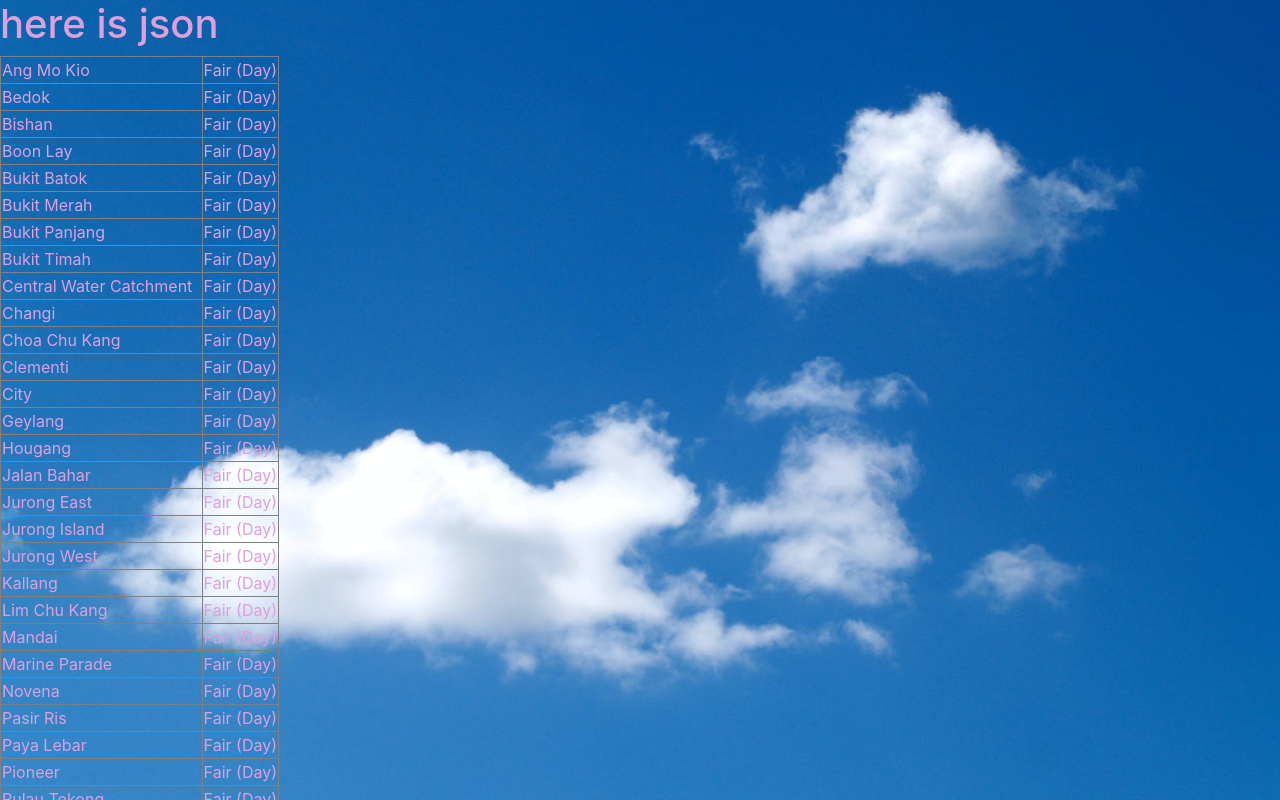
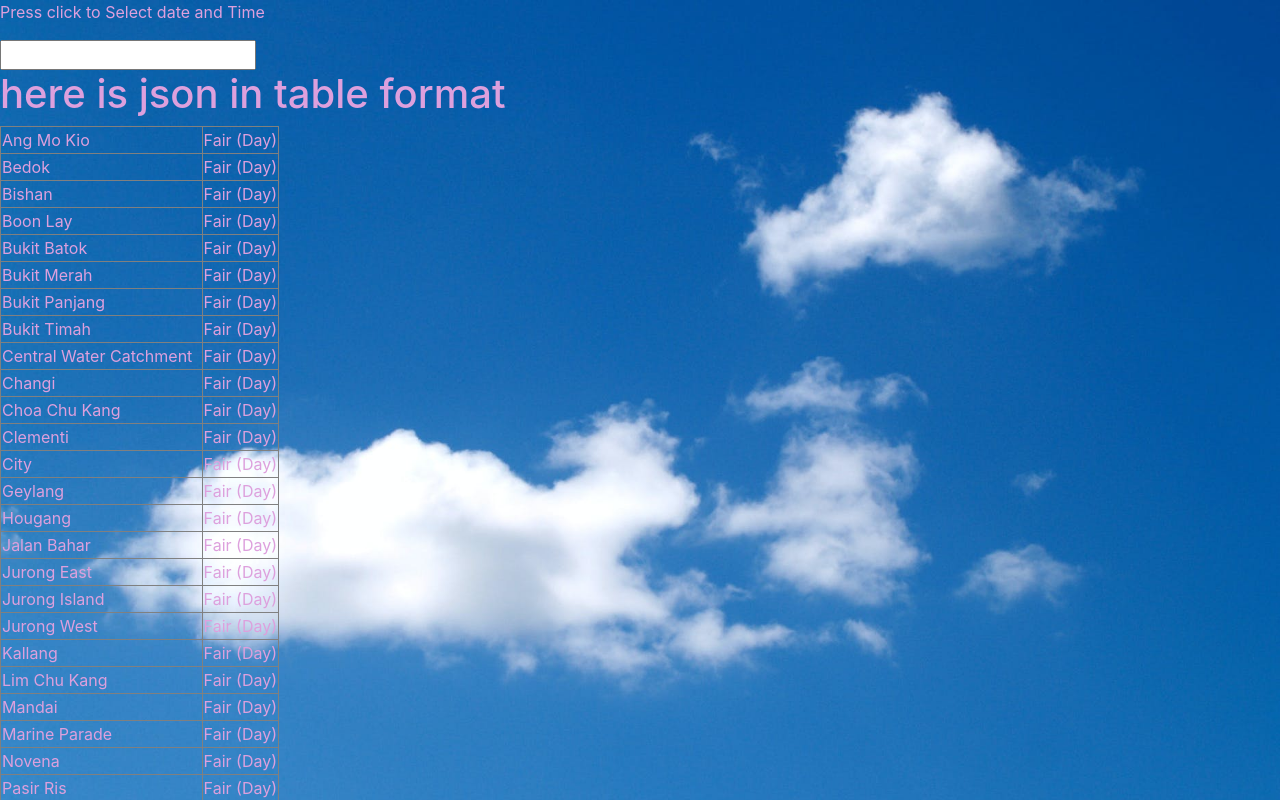
Before and after one commit to psjoshi20/Weather-Forecast-and-Traffic-React--App, a React (Create React App) app: page / in a window 1280 px wide. Shown: the top 800 px of the page. Built offline with nearby package versions, Linux system fonts and the light colour scheme.

Commit message:
added Datepicker in App.js

```diff
--- a/package.json
+++ b/package.json
@@ -9,6 +9,7 @@
     "bootstrap": "^4.6.0",
     "react": "^17.0.1",
     "react-bootstrap": "^1.5.0",
+    "react-datepicker": "^3.6.0",
     "react-dom": "^17.0.1",
     "react-scripts": "4.0.3",
     "web-vitals": "^1.1.0"
--- a/src/App.js
+++ b/src/App.js
@@ -1,5 +1,13 @@
 import React, { useState , useEffect }  from 'react';
 import './App.css';
+
+// import{ tsConverter }  from "./Component/Utility.js";
+import DatePicker from "react-datepicker";
+
+import "react-datepicker/dist/react-datepicker.css";
+
+// CSS Modules, react-datepicker-cssmodules.css
+// import 'react-datepicker/dist/react-datepicker-cssmodules.css';
 
 function flattenData(data) {
   if(data &&
@@ -20,6 +28,7 @@ function  App() {
   const [data, setData] = useState([]);
   const [name, setName] =useState(null);
   const [timestamp, setTimestamp]=useState();
+  const [selectedDate , setSelectedDate] = useState(null);
   // console.log("step1");
 
   const getData =() => {
@@ -49,7 +58,11 @@ useEffect(() => {
  },[])
  return (
   <div className="App">
-    <h1>  here is json </h1>
+      <p>Press click to Select date and Time  </p>
+      <DatePicker
+      selected={selectedDate}
+      onChange={date => setSelectedDate(date)} />
+      <h1>  here is json in table format  </h1>
     <table border="1">
 
    {
--- a/src/Component/Date.js
+++ b/src/Component/Date.js
@@ -11,7 +11,7 @@ class BootstrapDate extends React.Component{
                     <div className="col-md-4">
                         <Form.Group controlId="dob">
                             <Form.Label>Select Date</Form.Label>
-                            <Form.Control type="date" name="dob" placeholder="Date of Birth" />
+                            <Form.Control type="date" name="date" placeholder="Date" />
                         </Form.Group>
                     </div>
                 </div>
--- /dev/null
+++ b/src/Component/Utility.js
@@ -0,0 +1,22 @@
+// convert timestamp into date
+// map longitude and lattitude to  areaname
+
+// import React from "react";
+// import DatePicker from "react-datepicker";
+
+// import "react-datepicker/dist/react-datepicker.css";
+
+// // CSS Modules, react-datepicker-cssmodules.css
+// // import 'react-datepicker/dist/react-datepicker-cssmodules.css';
+
+//   return (
+//     // <DatePicker selected={startDate} onChange={date => setStartDate(date)} />
+//     <DatePicker
+//   selected={date}
+//   onChange={handleDateChange}
+//   showTimeSelect
+//   dateFormat="Pp"
+// />
+//   );
+// };
+// export default tsConverter;
```
Also changed, not shown: 1 other file (tests, documents, lock files or other folders).
